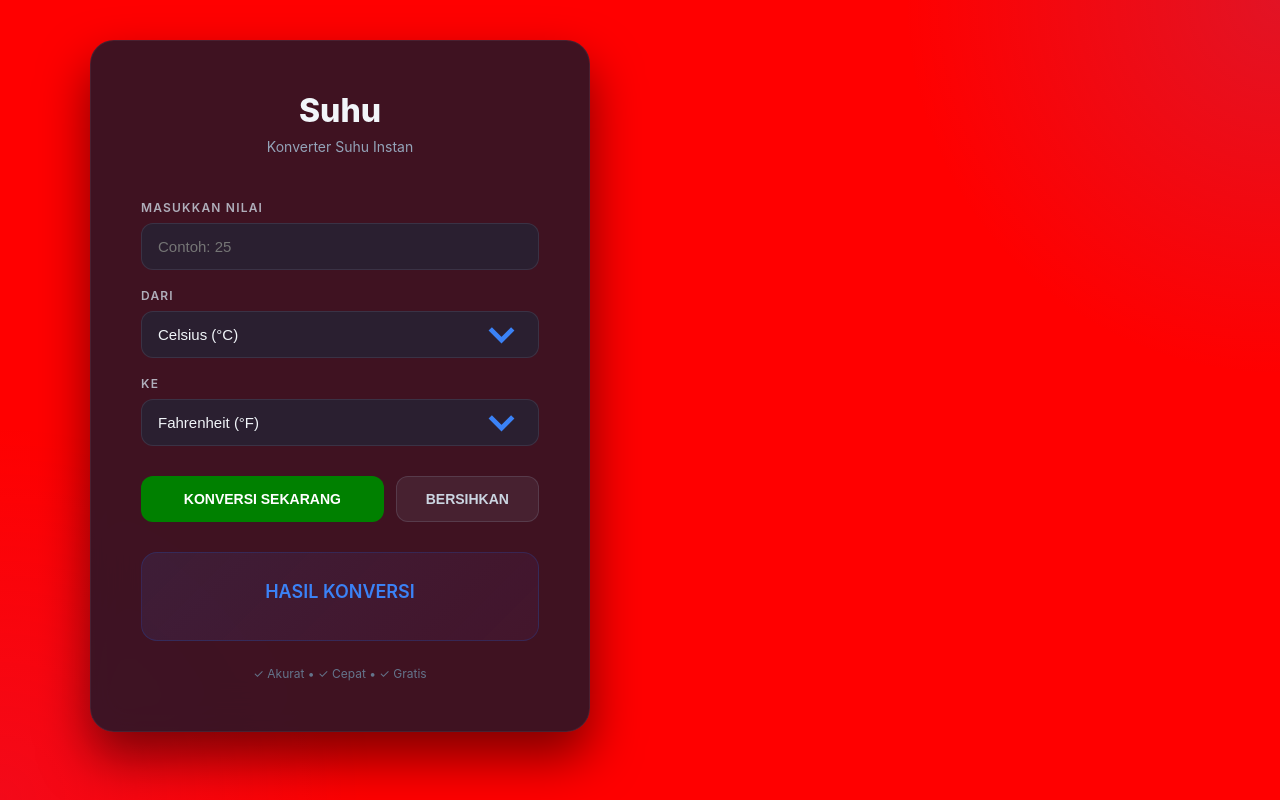
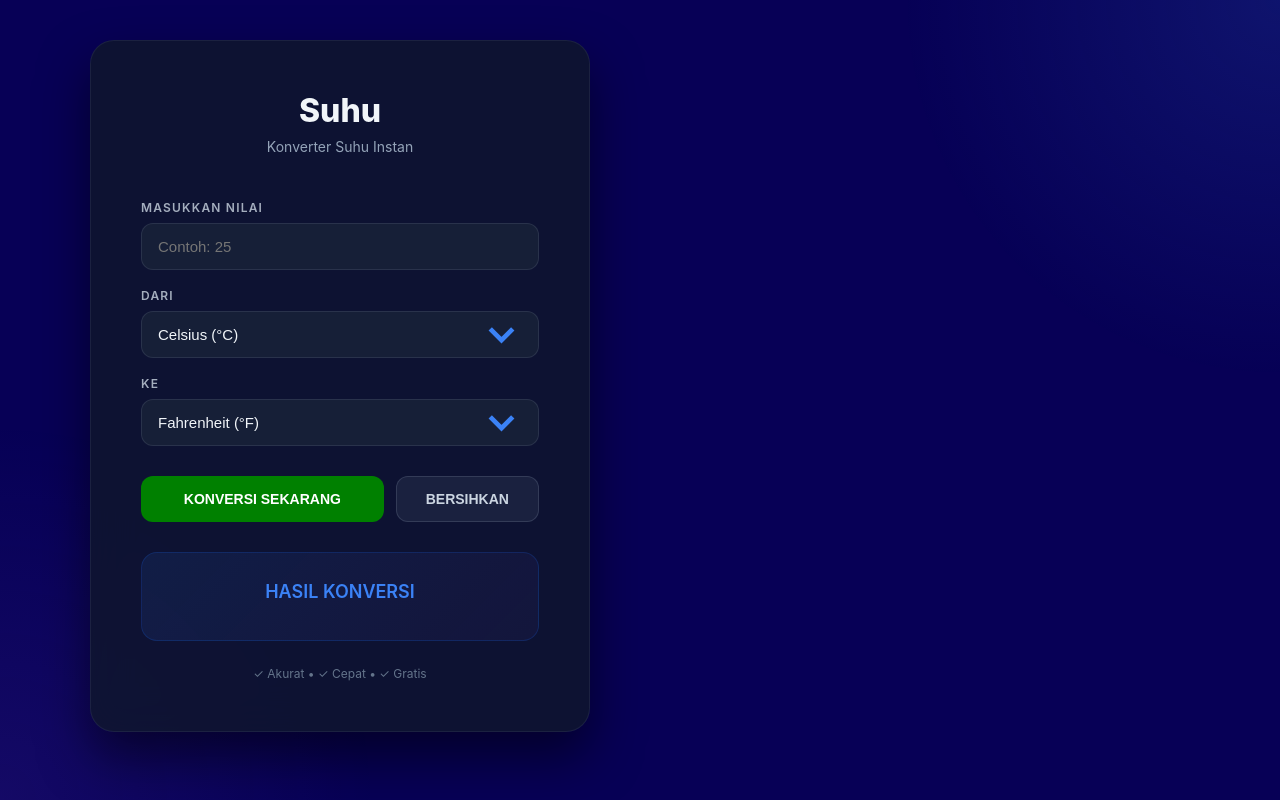
Before and after one commit to vyraki/konversi-suhu, a PHP site: page / in a window 1280 px wide. Run offline with PHP 8.4, Linux system fonts and the light colour scheme.

Commit message:
Change background color from red to rgb(7, 0, 86)

```diff
--- a/style.css
+++ b/style.css
@@ -2,7 +2,7 @@
 
 body {
     font-family: 'Inter', 'Segoe UI', sans-serif;
-    background: red;
+    background: rgb(7, 0, 86);
     min-height: 100vh;
     display: flex;
     justify-content: center;
```
